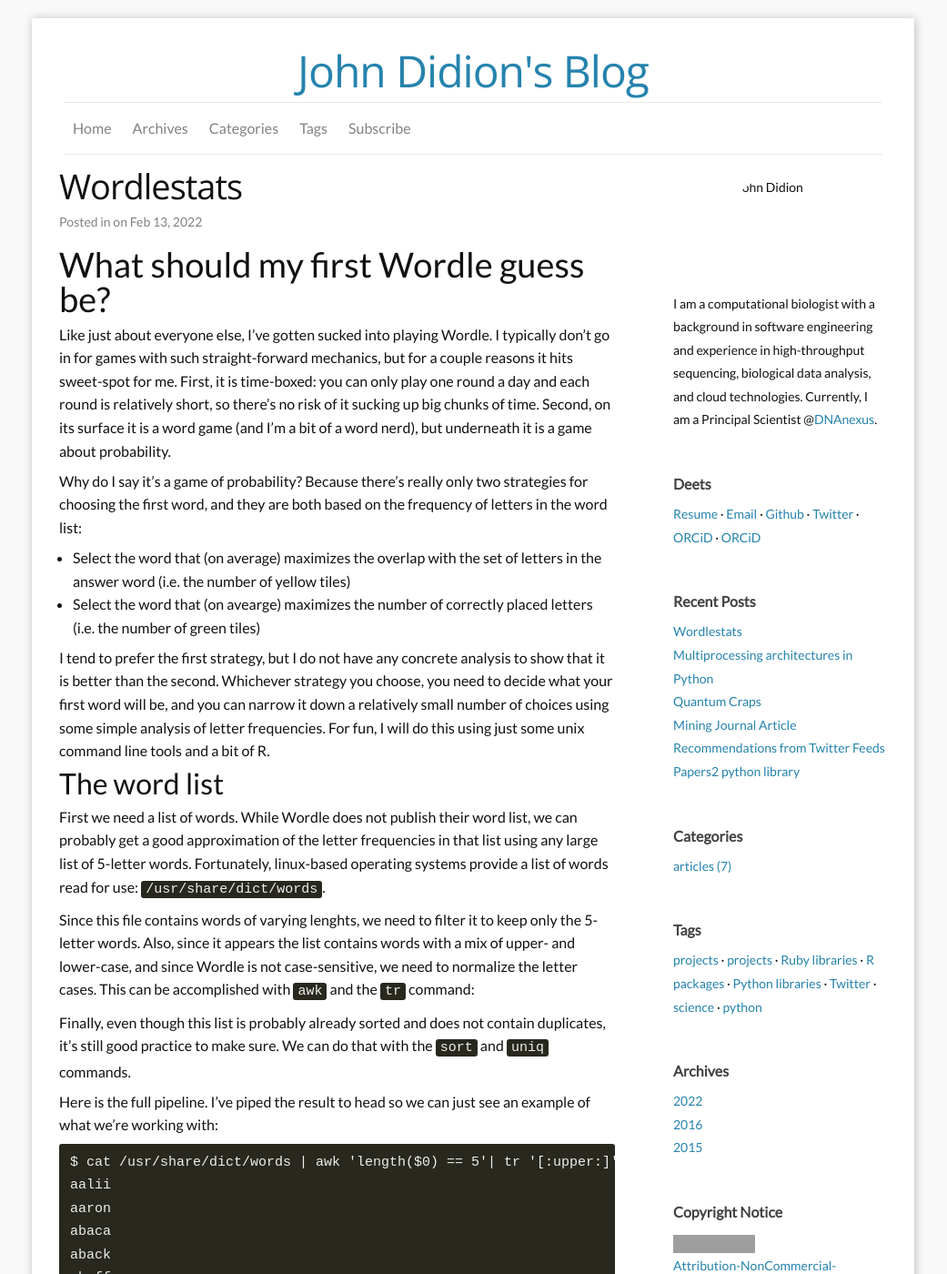
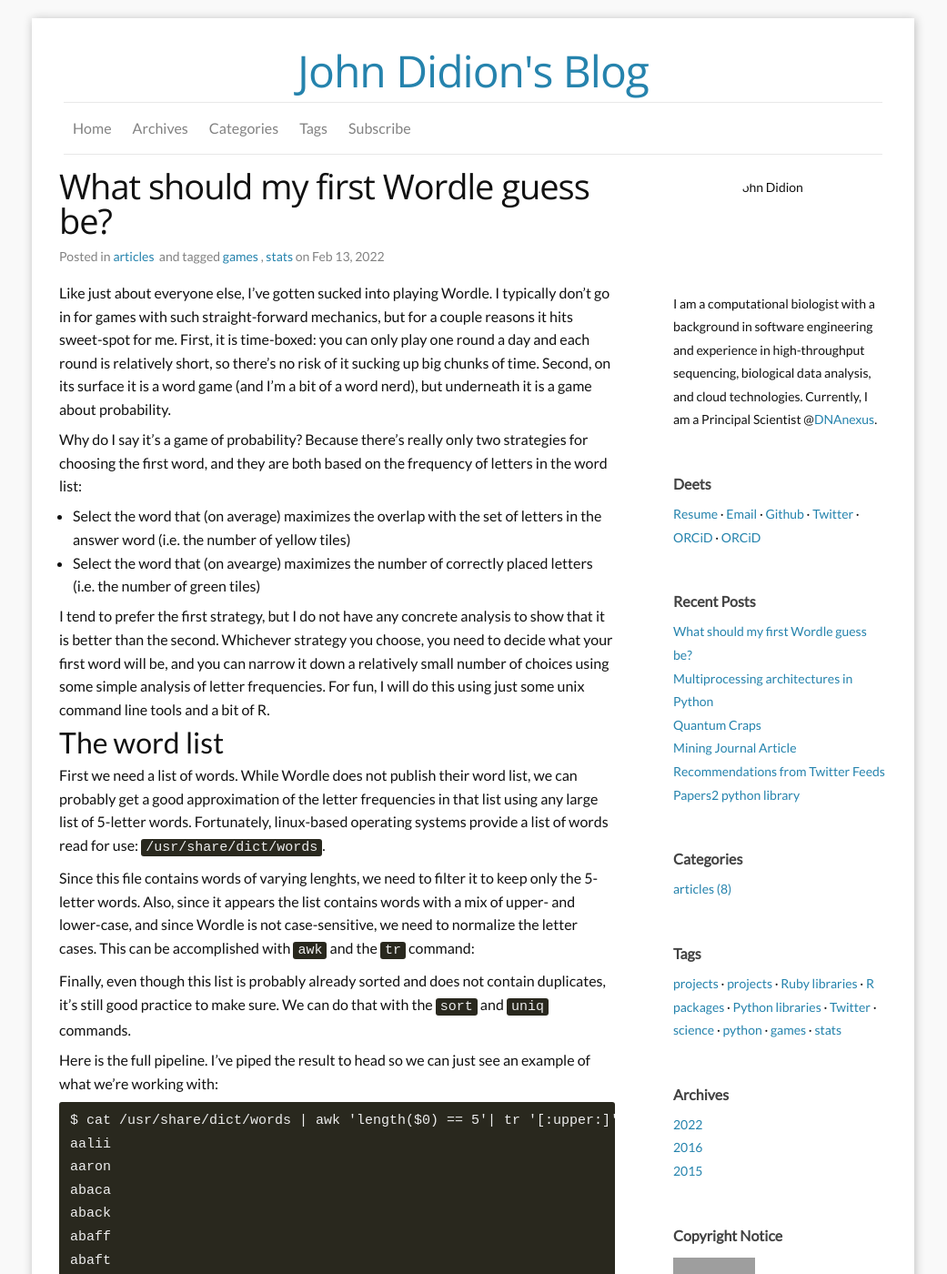
Before and after one commit to jdidion/jdidion.github.io, a Jekyll site: the page built from _posts/2022-02-13-WordleStats.md, in a window 1280 px wide and 1400 px high. Shown: the whole window at 91% size, without its empty margins (120-1161 px from the left). Built offline with Jekyll 4.4.1, drawn with Linux system fonts in a browser that asks for light colours; our own code applies the rules of GitHub Pages for plain Markdown files; comment, search, counter and statistics services are not loaded; grey boxes are pictures that could not be loaded.

Commit message:
Update 2022-02-13-WordleStats.md

```diff
--- a/_posts/2022-02-13-WordleStats.md
+++ b/_posts/2022-02-13-WordleStats.md
@@ -1,4 +1,14 @@
-# What should my first Wordle guess be?
+---
+published: true
+title:  What should my first Wordle guess be?
+layout: post
+author: John
+category: articles
+tags:
+- games
+- stats
+
+---
 
 Like just about everyone else, I've gotten sucked into playing Wordle. I typically don't go in for games with such straight-forward mechanics, but for a couple reasons it hits sweet-spot for me. First, it is time-boxed: you can only play one round a day and each round is relatively short, so there's no risk of it sucking up big chunks of time. Second, on its surface it is a word game (and I'm a bit of a word nerd), but underneath it is a game about probability.
 
```
